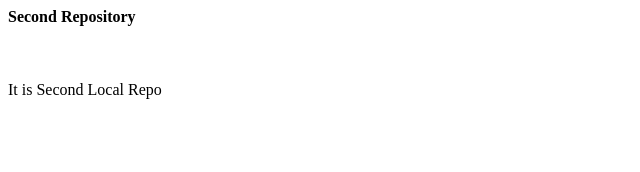
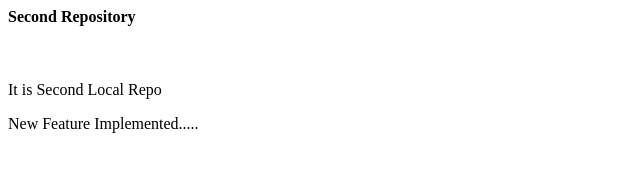
Before and after one commit to kunal4534/localrepo, a plain HTML site: page index.html in a window 1280 px wide. Shown: the whole page, without its empty margins (0-640 px from the left). Drawn offline with Linux system fonts and the light colour scheme.

Commit message:
added a feature

```diff
--- a/index.html
+++ b/index.html
@@ -1,2 +1,4 @@
 <h4>Second Repository</h4><br>
 <p>It is Second Local Repo</p>
+
+<p>New Feature Implemented.....</p>
```
